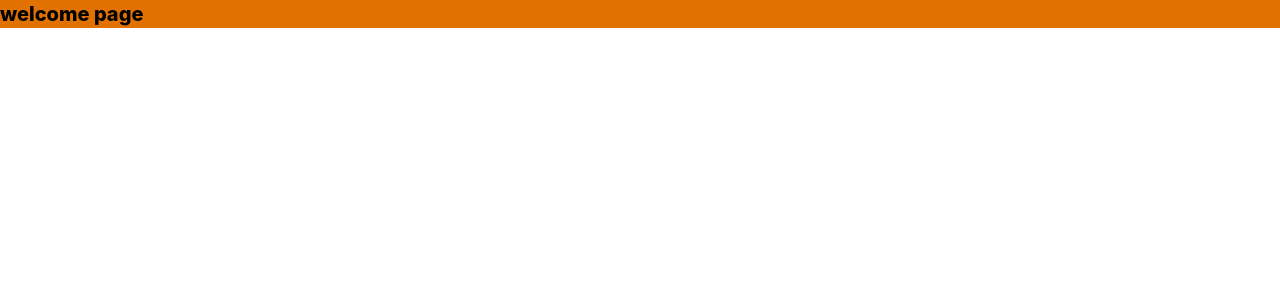
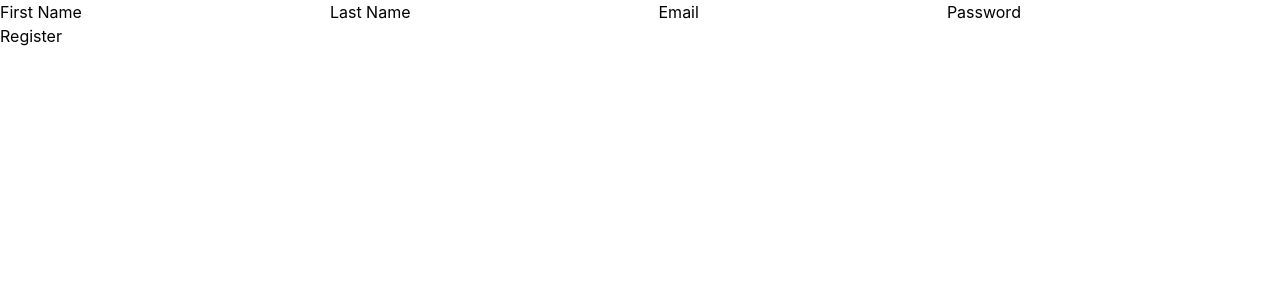
Before and after one commit to Aimable01/restful, a React (Vite) app in the folder frontend/: page / in a window 1280 px wide. Shown: the top 300 px of the page. Built offline with nearby package versions, Linux system fonts and the light colour scheme; no server answers.

Commit message:
feat: handle user registration

```diff
--- a/frontend/package.json
+++ b/frontend/package.json
@@ -12,10 +12,11 @@
   "dependencies": {
     "@hookform/resolvers": "^5.2.2",
     "@tailwindcss/vite": "^4.3.0",
-    "axios": "^1.16.0",
+    "axios": "^1.16.1",
     "react": "^19.2.6",
     "react-dom": "^19.2.6",
     "react-hook-form": "^7.75.0",
+    "sonner": "^2.0.7",
     "tailwindcss": "^4.3.0",
     "zod": "^4.4.3"
   },
--- a/frontend/src/App.tsx
+++ b/frontend/src/App.tsx
@@ -1,7 +1,11 @@
+import Signup from "./pages/Signup";
+import { Toaster } from "sonner";
+
 export default function App() {
   return (
     <div>
-      <p className="bg-amber-600 text-xl font-extrabold">welcome page</p>
+      <Toaster position="top-right" />
+      <Signup />
     </div>
   );
 }
--- a/frontend/src/api/axios.ts
+++ b/frontend/src/api/axios.ts
@@ -1,7 +1,7 @@
 import axios from "axios";
 
 const API = axios.create({
-  url: import.meta.env.VITE_API_URL,
+  baseURL: import.meta.env.VITE_API_URL,
 });
 
 API.interceptors.request.use((config) => {
--- a/frontend/src/pages/Signup.tsx
+++ b/frontend/src/pages/Signup.tsx
@@ -1,16 +1,63 @@
 import { z } from "zod";
+import { useForm } from "react-hook-form";
+import { zodResolver } from "@hookform/resolvers/zod";
+import API from "../api/axios";
+import { toast } from "sonner";
 
 const schema = z.object({
   firstName: z.string().nonempty("First name is required"),
   lastName: z.string().nonempty("Last name is required"),
   email: z.email("Enter a valid email").nonempty("Email is required"),
+  password: z.string("Enter your password").nonempty("Password is required"),
 });
 
+interface signupInputs {
+  firstName: string;
+  lastName: string;
+  email: string;
+  password: string;
+}
+
 export default function Signup() {
+  const {
+    handleSubmit,
+    register,
+    formState: { isSubmitting, errors },
+  } = useForm<signupInputs>({
+    resolver: zodResolver(schema),
+  });
+
+  const submit = async (data: signupInputs) => {
+    try {
+      const response = await API.post("/auth/register", data);
+      if (response.data) {
+        const responseMessage = response.data.message;
+        toast.success(responseMessage);
+      }
+    } catch (error) {
+      toast.error("Something went wrong. Please later");
+    }
+  };
   return (
     <div>
-      <form action="">
-        <input type="text" />
+      <form onSubmit={handleSubmit(submit)}>
+        <label>First Name</label>
+        <input type="text" {...register("firstName")} />
+        {errors.firstName && <p>{errors.firstName.message}</p>}
+        <label>Last Name</label>
+        <input type="text" {...register("lastName")} />
+        {errors.lastName && <p>{errors.lastName.message}</p>}
+
+        <label>Email</label>
+        <input type="email" {...register("email")} />
+        {errors.email && <p>{errors.email.message}</p>}
+
+        <label>Password</label>
+        <input type="password" {...register("password")} />
+        {errors.password && <p>{errors.password.message}</p>}
+        <button type="submit" disabled={isSubmitting}>
+          {isSubmitting ? "Submitting" : "Register"}
+        </button>
       </form>
     </div>
   );
```
Also changed, not shown: 1 other file (tests, documents, lock files or other folders).
